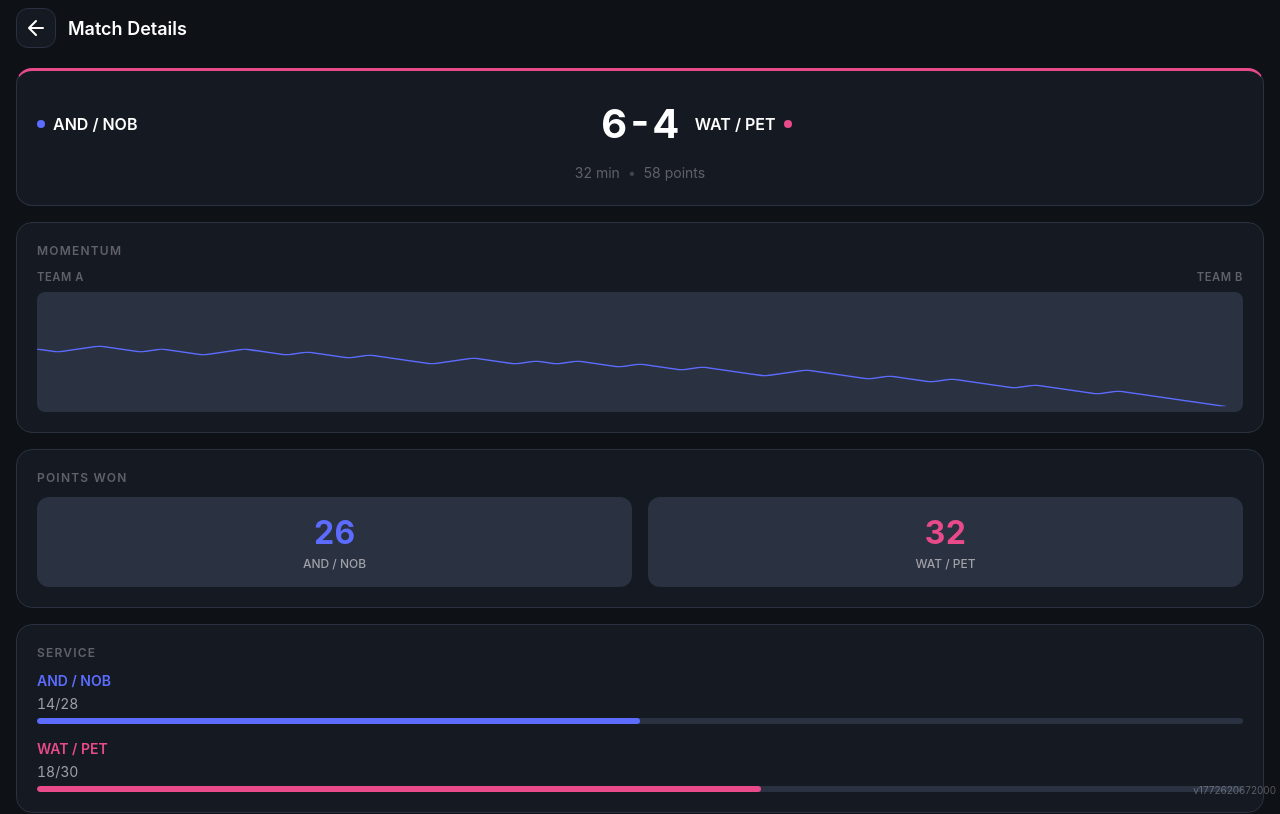
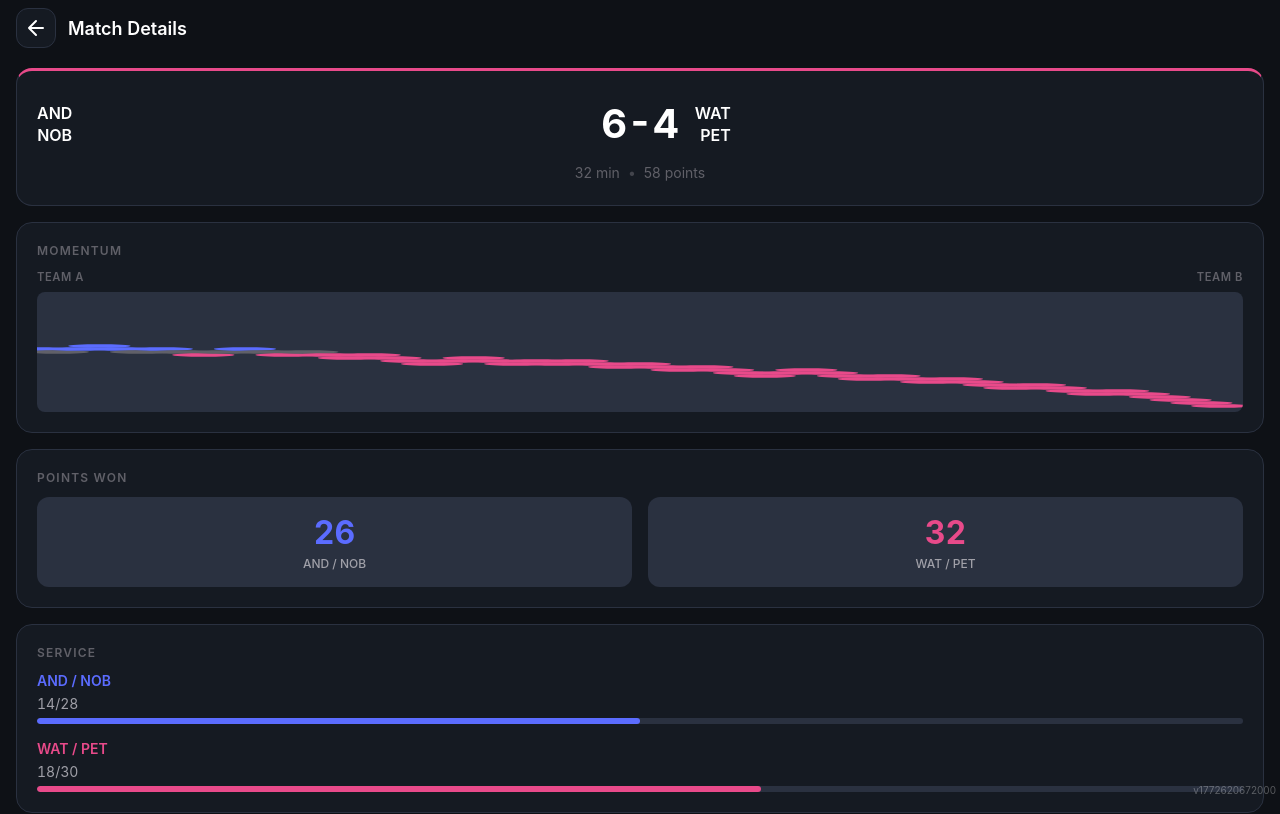
Before and after one commit to juicebox-glen/palapoint-v4, a Next.js app: page /game/1 in a window 1280 px wide. Shown: the top 814 px of the page. Built offline with nearby package versions, Linux system fonts and the light colour scheme; a web font is replaced by a local one.

Commit message:
Refactor GameDetailPage to improve team name display by allowing multi-line rendering and enhance momentum visualization with dynamic circle elements, improving clarity and user experience.

```diff
--- a/app/game/[id]/page.tsx
+++ b/app/game/[id]/page.tsx
@@ -142,21 +142,25 @@ export default function GameDetailPage() {
         >
           <div className="game-detail-teams">
             <div className="game-detail-team game-detail-team-left">
-              <span
-                className="game-detail-team-dot"
-                style={{ background: 'var(--team-a)' }}
-              />
-              <span className="game-detail-team-name">{teamAName}</span>
+              <span className="game-detail-team-name">
+                {teamAName.split(' / ').map((part, i) => (
+                  <span key={i} className="game-detail-team-name-line">
+                    {part}
+                  </span>
+                ))}
+              </span>
             </div>
             <div className="game-detail-score">
               <span className="game-detail-score-value">{game.final_score}</span>
             </div>
             <div className="game-detail-team game-detail-team-right">
-              <span
-                className="game-detail-team-dot"
-                style={{ background: 'var(--team-b)' }}
-              />
-              <span className="game-detail-team-name">{teamBName}</span>
+              <span className="game-detail-team-name">
+                {teamBName.split(' / ').map((part, i) => (
+                  <span key={i} className="game-detail-team-name-line">
+                    {part}
+                  </span>
+                ))}
+              </span>
             </div>
           </div>
           <div className="game-detail-meta">
@@ -180,19 +184,6 @@ export default function GameDetailPage() {
                 preserveAspectRatio="none"
                 className="game-detail-momentum-svg"
               >
-                <polyline
-                  fill="none"
-                  stroke="var(--team-a)"
-                  strokeWidth="0.5"
-                  strokeLinecap="round"
-                  strokeLinejoin="round"
-                  points={momentumData
-                    .map(
-                      (v, i) =>
-                        `${i} ${50 - (v / maxAbs) * 45}`
-                    )
-                    .join(' ')}
-                />
                 <line
                   x1="0"
                   y1="50"
@@ -203,6 +194,24 @@ export default function GameDetailPage() {
                   strokeDasharray="2 2"
                   opacity="0.5"
                 />
+                {momentumData.map((v, i) => {
+                  const y = 50 - (v / maxAbs) * 45
+                  const fill =
+                    v > 0
+                      ? 'var(--team-a)'
+                      : v < 0
+                        ? 'var(--team-b)'
+                        : 'var(--text-muted)'
+                  return (
+                    <circle
+                      key={i}
+                      cx={i}
+                      cy={y}
+                      r="1.5"
+                      fill={fill}
+                    />
+                  )
+                })}
               </svg>
             </div>
           </div>
--- a/app/styles/game-detail.css
+++ b/app/styles/game-detail.css
@@ -90,20 +90,25 @@
   flex-direction: row-reverse;
 }
 
-.game-detail-team-dot {
-  width: 8px;
-  height: 8px;
-  border-radius: 50%;
-  flex-shrink: 0;
-}
-
 .game-detail-team-name {
+  display: flex;
+  flex-direction: column;
+  align-items: inherit;
+  gap: 0.125rem;
   font-size: 1rem;
   font-weight: 600;
   color: var(--text-primary);
+}
+
+.game-detail-team-name-line {
+  display: block;
   overflow: hidden;
   text-overflow: ellipsis;
   white-space: nowrap;
+}
+
+.game-detail-team-right .game-detail-team-name {
+  align-items: flex-end;
 }
 
 .game-detail-score {
```
